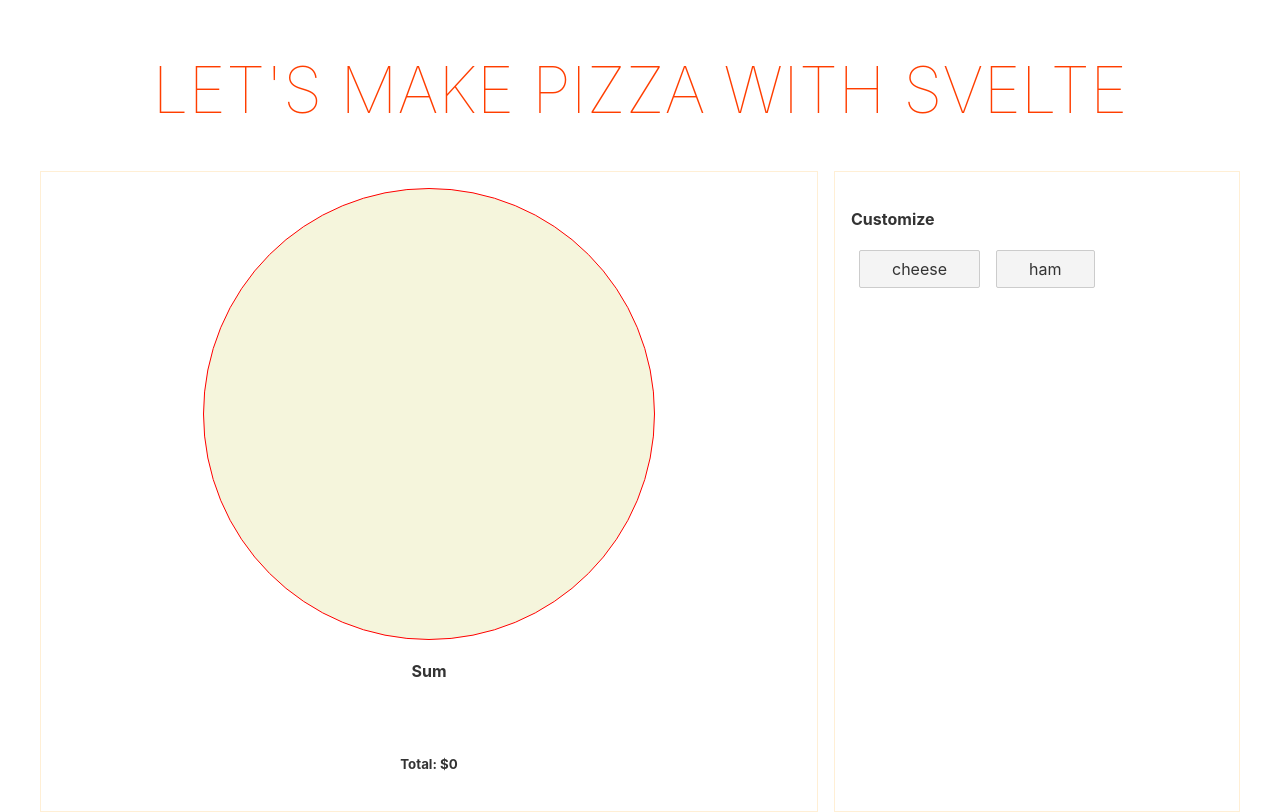
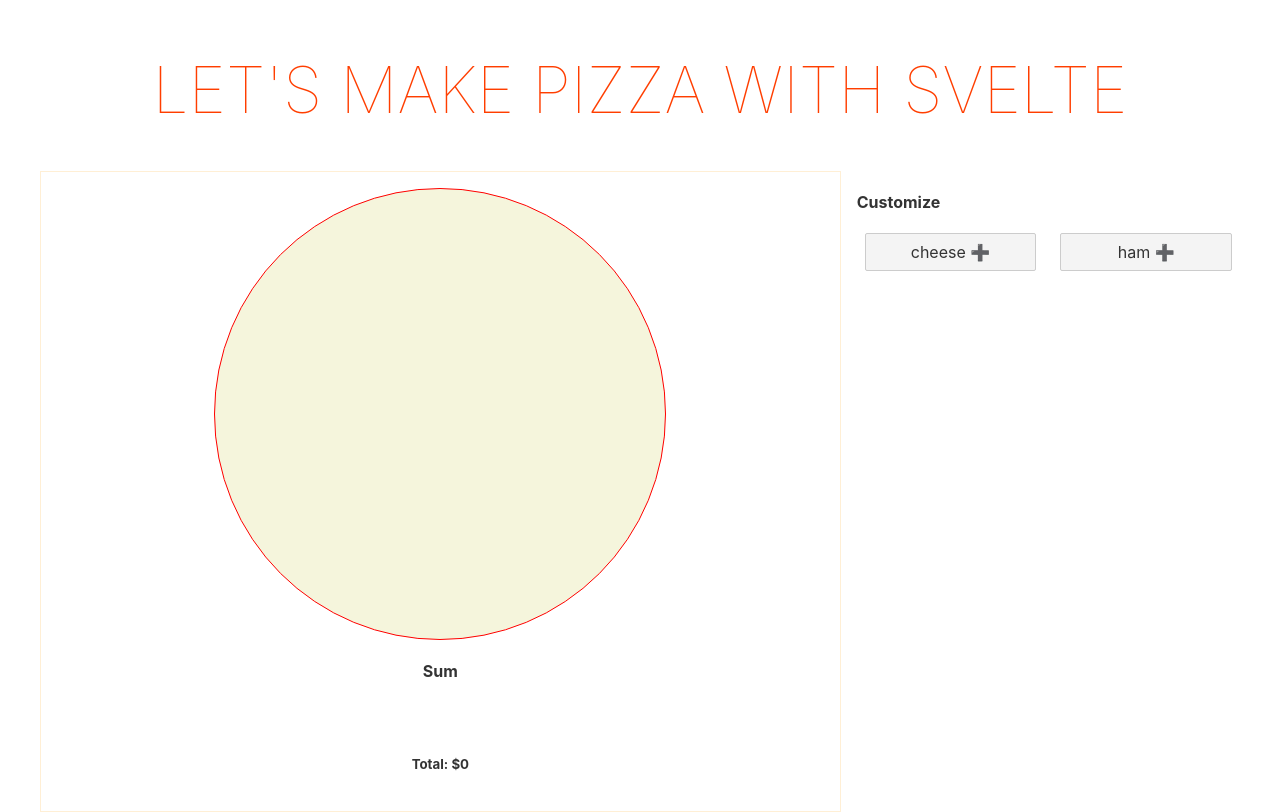
Before and after one commit to peelar/pizza-creator, a Svelte app: page / in a window 1280 px wide. Built offline with nearby package versions, Linux system fonts and the light colour scheme.

Commit message:
Add grid to buttons

```diff
--- a/src/components/Creator/Creator.svelte
+++ b/src/components/Creator/Creator.svelte
@@ -8,17 +8,25 @@
 <style>
   div {
     flex: 1;
-    border: 1px solid papayawhip;
-    padding: 1rem;
   }
 
   button {
     margin: 0 0.5rem;
     padding: 0.5rem 2rem;
+    cursor: pointer;
+    text-align: center;
+  }
+
+  .grid {
+    display: grid;
+    grid-gap: 0.5rem;
+    grid-template-columns: 1fr 1fr;
   }
 </style>
 
 <div>
   <h4>Customize</h4>
-  {#each types as type}<button on:click={() => addTopping(type)}>{type}</button>{/each}
+  <div class="grid">
+    {#each types as type}<button on:click={() => addTopping(type)}>{type} ➕</button>{/each}
+  </div>
 </div>
```
